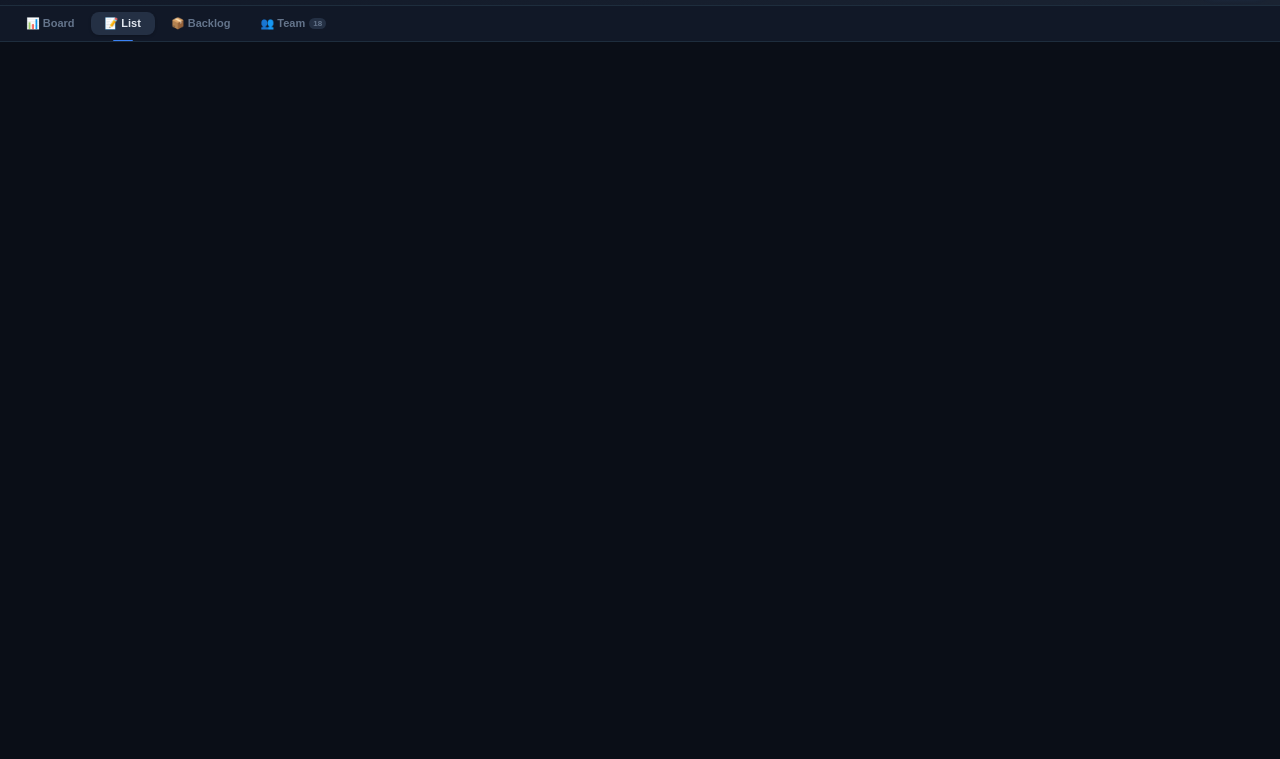
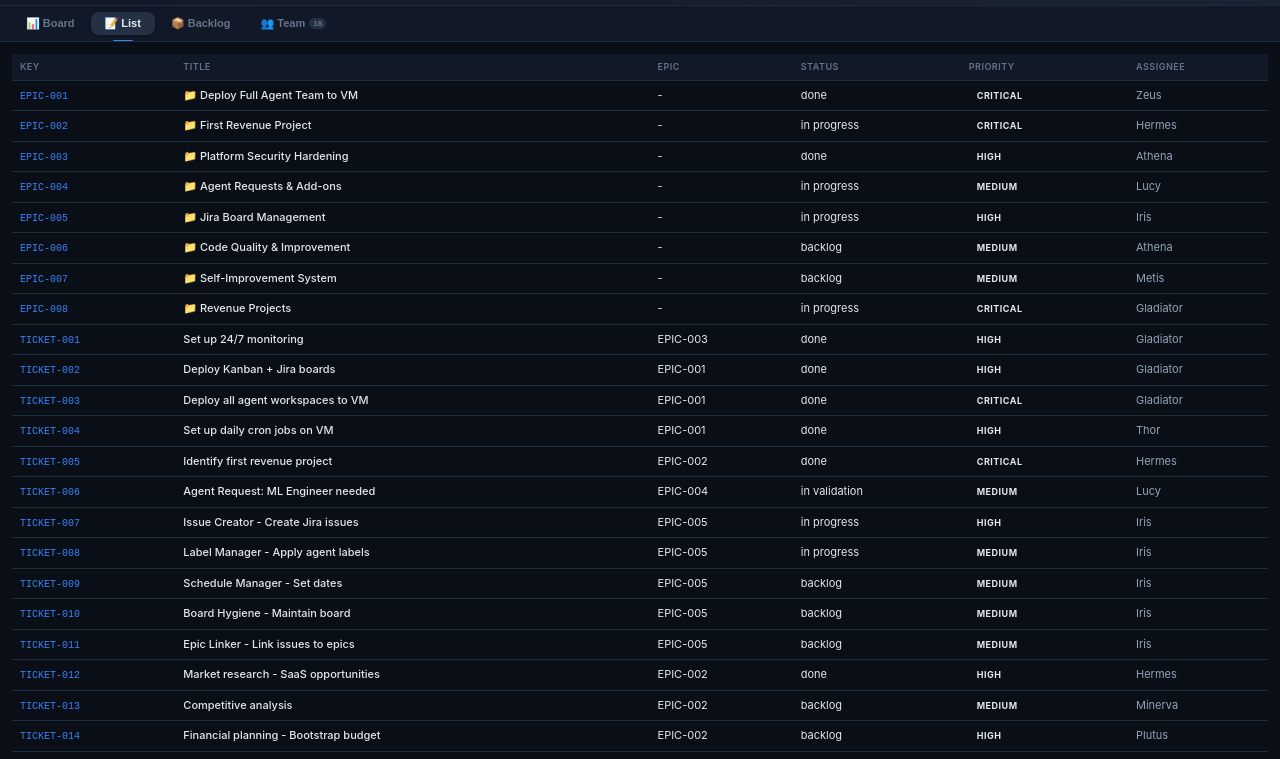
Before and after one commit to opends007-prog/super-compagnie-kanban, a plain HTML site: page index.html in a window 1280 px wide. Both pictures are taken after a click on the button "📝 List". Shown: the part 41-800 px from the top of the page. Drawn offline with Linux system fonts and the light colour scheme.

Commit message:
v14: Fix view switching — Team, List, Backlog now visible

```diff
--- a/index.html
+++ b/index.html
@@ -319,7 +319,11 @@
   document.querySelectorAll('.tab').forEach(function(t){t.classList.remove('active')});
   document.getElementById('tab-'+v).classList.add('active');
   ['kanban','list','backlog','team'].forEach(function(view){
-    document.getElementById('view-'+view).style.display=(v===view)?'':'none';
+    var el=document.getElementById('view-'+view);
+    if(v===view){
+      if(view==='kanban')el.style.display='flex';
+      else el.style.display='block';
+    }else{el.style.display='none';}
   });
   closeDetail();
   render();
@@ -517,5 +521,3 @@
 </script>
 </body>
 </html>
-<!-- cache-bust: 1781227703 -->
-<!-- rebuilt: Thu Jun 11 21:36:15 EDT 2026 -->
```
